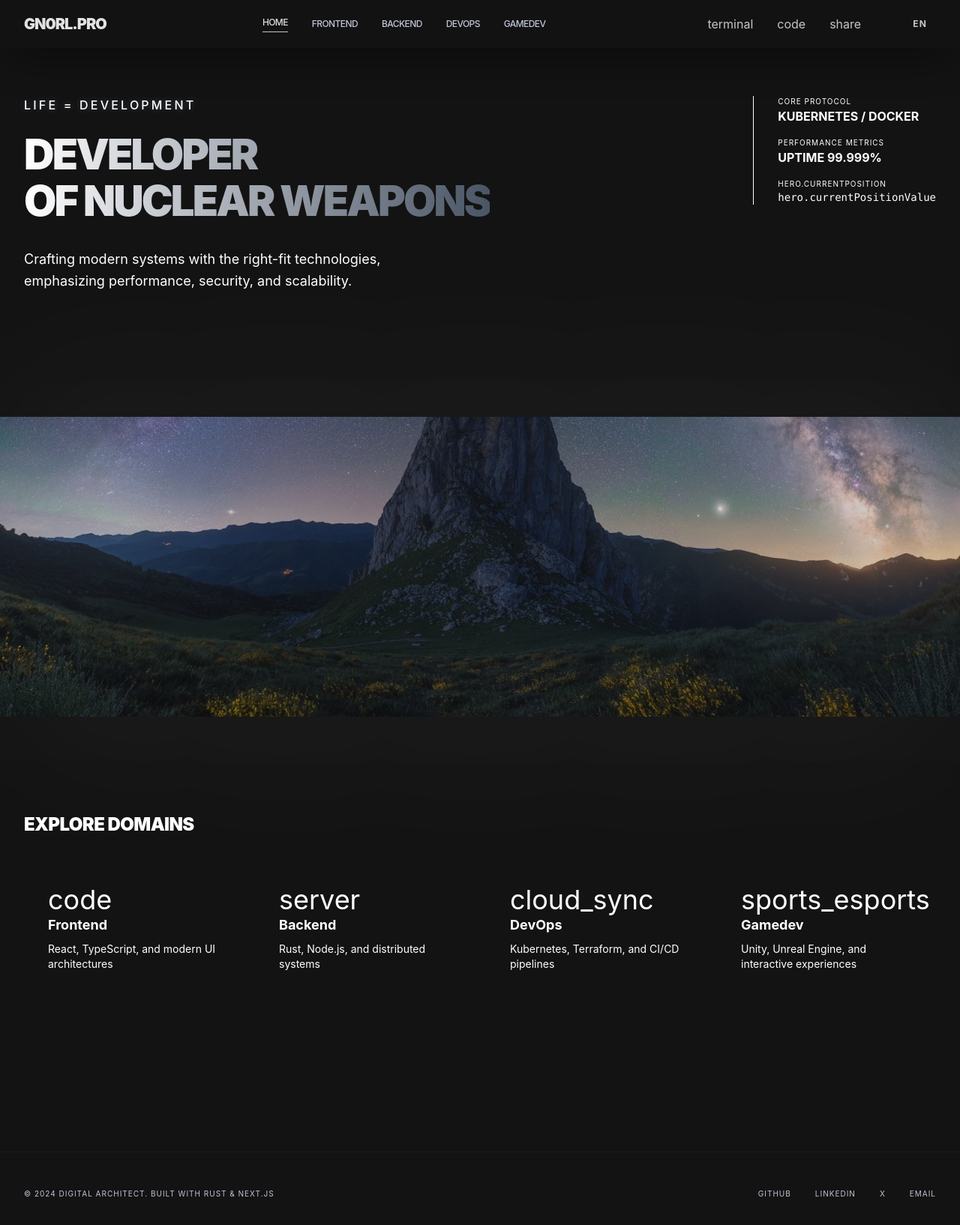
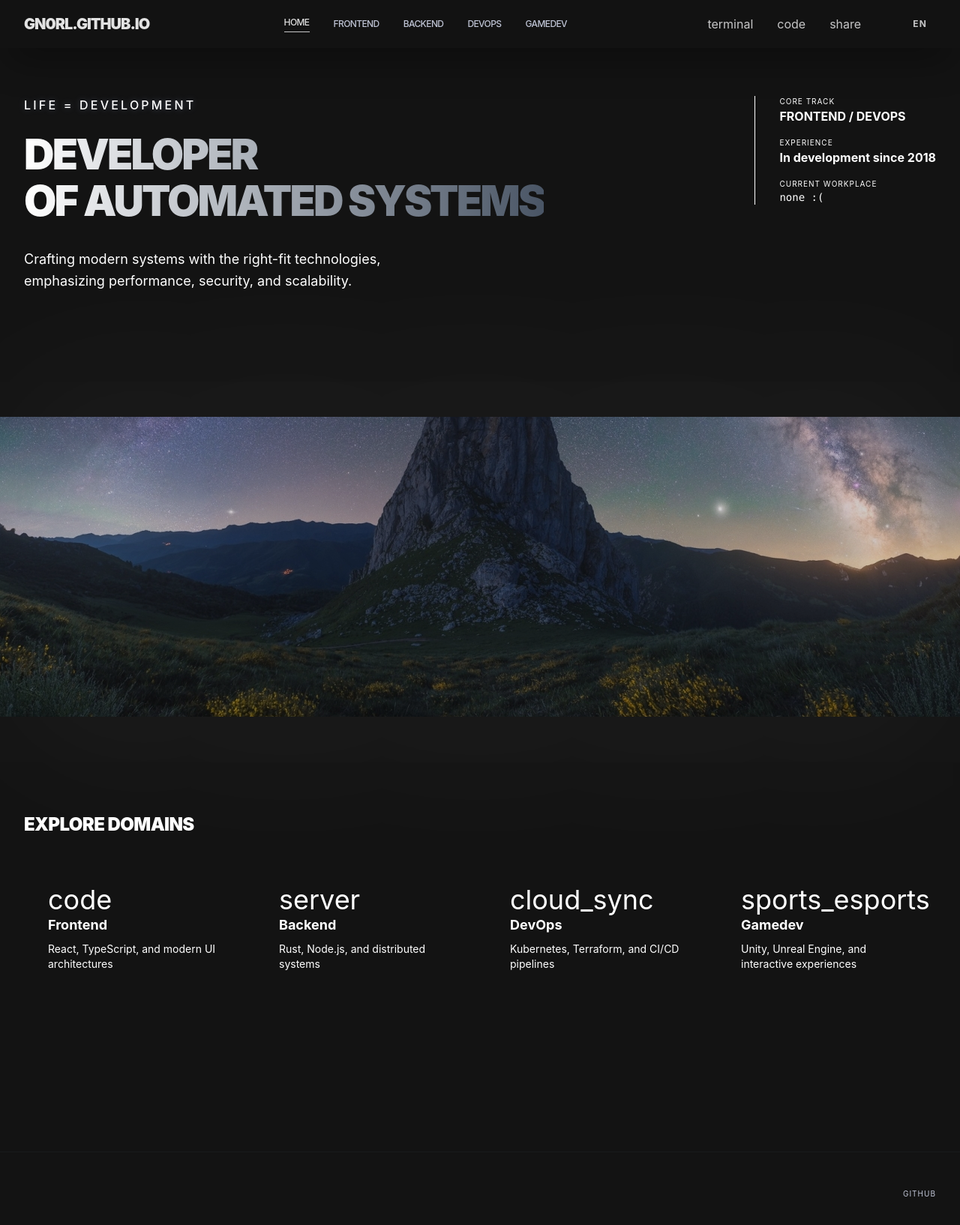
Before and after one commit to Gn0rl/aboutMe, a React (Vite) app: page / in a window 1280 px wide. Shown: the top 1634 px of the page at 75% size. Built offline with nearby package versions, Linux system fonts and the light colour scheme.

Commit message:
small changes

```diff
--- a/src/components/Footer.jsx
+++ b/src/components/Footer.jsx
@@ -1,4 +1,4 @@
-import { useTranslation } from 'react-i18next';
+import { useTranslation } from "react-i18next";
 
 function Footer() {
   const { t } = useTranslation();
@@ -7,32 +7,14 @@ function Footer() {
     <footer className="w-full py-12 border-t border-[#414754]/15 bg-[#131313]">
       <div className="flex flex-col md:flex-row justify-between items-center px-8 max-w-7xl mx-auto gap-4">
         <div className="font-['Inter'] text-[10px] tracking-widest uppercase text-[#C1C6D7]">
-          {t('footer.copyright')}
+          {t("footer.copyright")}
         </div>
         <div className="flex gap-8">
           <a
             className="font-['Inter'] text-[10px] tracking-widest uppercase text-[#C1C6D7] hover:text-[#E2E2E2] underline-offset-4 hover:underline transition-opacity duration-500"
-            href="#"
+            href="https://github.com/Gn0rl"
           >
-            {t('footer.github')}
-          </a>
-          <a
-            className="font-['Inter'] text-[10px] tracking-widest uppercase text-[#C1C6D7] hover:text-[#E2E2E2] underline-offset-4 hover:underline transition-opacity duration-500"
-            href="#"
-          >
-            {t('footer.linkedin')}
-          </a>
-          <a
-            className="font-['Inter'] text-[10px] tracking-widest uppercase text-[#C1C6D7] hover:text-[#E2E2E2] underline-offset-4 hover:underline transition-opacity duration-500"
-            href="#"
-          >
-            {t('footer.x')}
-          </a>
-          <a
-            className="font-['Inter'] text-[10px] tracking-widest uppercase text-[#C1C6D7] hover:text-[#E2E2E2] underline-offset-4 hover:underline transition-opacity duration-500"
-            href="#"
-          >
-            {t('footer.email')}
+            {t("footer.github")}
           </a>
         </div>
       </div>
--- a/src/components/Header.jsx
+++ b/src/components/Header.jsx
@@ -20,7 +20,7 @@ function Header() {
           to="/"
           className="text-xl font-black tracking-tighter text-[#E2E2E2] hover:opacity-80 transition-opacity"
         >
-          GN0RL.PRO
+          GN0RL.GITHUB.IO
         </Link>
         <nav className="hidden md:flex items-center gap-8 font-['Inter'] tracking-tighter uppercase text-xs font-medium">
           <Link
--- a/src/locales/en.json
+++ b/src/locales/en.json
@@ -9,14 +9,14 @@
   "hero": {
     "status": "Life = Development",
     "title1": "DEVELOPER",
-    "title2": "OF NUCLEAR WEAPONS",
+    "title2": "OF AUTOMATED SYSTEMS",
     "description": "Crafting modern systems with the right-fit technologies, emphasizing performance, security, and scalability.",
-    "coreProtocol": "Core Protocol",
-    "coreProtocolValue": "KUBERNETES / DOCKER",
-    "cloudFabric": "Cloud Fabric",
-    "cloudFabricValue": "AWS EKS / GCP GKE",
-    "performanceMetrics": "Performance Metrics",
-    "uptime": "UPTIME 99.999%"
+    "coreProtocol": "Core Track",
+    "coreProtocolValue": "FRONTEND / DEVOPS",
+    "currentPosition": "Current Workplace",
+    "currentPositionValue": "none :(",
+    "performanceMetrics": "Experience",
+    "uptime": "In development since 2018"
   },
   "bento": {
     "iac": {
@@ -56,7 +56,7 @@
     "cicd": "CI/CD"
   },
   "footer": {
-    "copyright": "© 2024 DIGITAL ARCHITECT. BUILT WITH RUST & NEXT.JS",
+    "copyright": "",
     "github": "GitHub",
     "linkedin": "LinkedIn",
     "x": "X",
@@ -139,7 +139,7 @@
   "frontend": {
     "hero": {
       "title": "FRONTEND",
-      "subtitle": "ARCHITECTURE",
+      "subtitle": "DEVELOPMENT",
       "description": "Building production-ready React applications with modern patterns, type safety, and performance optimization at scale."
     },
     "projects": {
@@ -150,7 +150,9 @@
       "performanceOptimizationTitle": "Performance Optimization",
       "performanceOptimizationDescription": "Code splitting, lazy loading, and memoization for optimal bundle sizes.",
       "accessibilityFirstTitle": "Accessibility First",
-      "accessibilityFirstDescription": "WCAG 2.1 AA compliant interfaces with keyboard navigation support."
+      "accessibilityFirstDescription": "WCAG 2.1 AA compliant interfaces with keyboard navigation support.",
+      "UIUXDesignTitle": "UI/UX Design",
+      "UIUXDesignDescription": "Creating intuitive interfaces focused on user experience and visual hierarchy."
     },
     "metrics": {
       "stack": "Primary Stack",
@@ -280,7 +282,7 @@
       "docker": { "name": "Docker", "description": "Containers" },
       "terraform": { "name": "Terraform", "description": "IaC" },
       "aws": { "name": "AWS", "description": "Cloud" },
-      "gcp": { "name": "GCP", "description": "Cloud" },
+      "gcp": { "name": "Yandex Cloud", "description": "Cloud" },
       "argocd": { "name": "ArgoCD", "description": "GitOps" }
     }
   },
--- a/src/locales/ru.json
+++ b/src/locales/ru.json
@@ -9,7 +9,7 @@
   "hero": {
     "status": "Жизнь = Разработка",
     "title1": "РАЗРАБОТЧИК",
-    "title2": "ЯДЕРНОГО ОРУЖИЯ",
+    "title2": "АВТОМАТИЗИРОВАННЫХ СИСТЕМ",
     "description": "Разработка современных систем на технологиях подходящих под задачи, с акцентом на производительность, безопасность и масштабируемость.",
     "coreProtocol": "Основной трек",
     "coreProtocolValue": "FRONTEND / DEVOPS",
```
Also changed, not shown: 2 other files (tests, documents, lock files or other folders).
